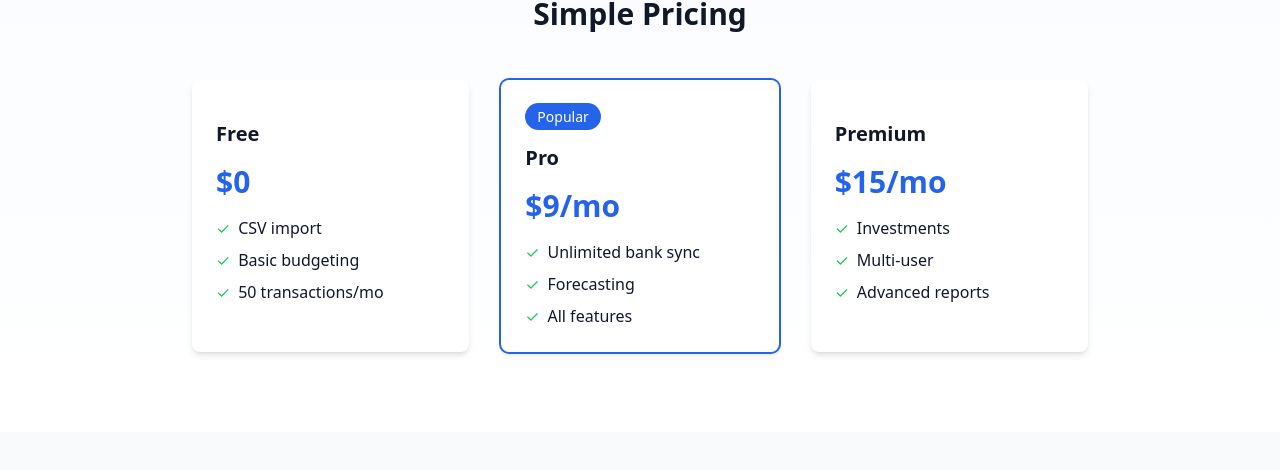
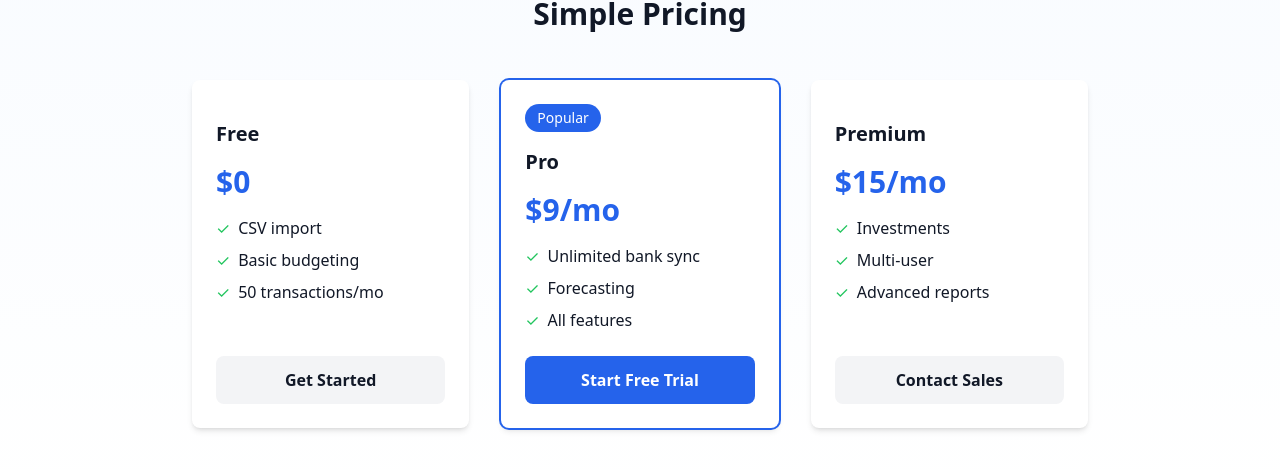
Before and after one commit to mohandshamada/my-money-app, a React (Vite) app in the folder apps/web/: page / in a window 1280 px wide. Shown: the part 904-1374 px from the top of the page. Before the commit the page ends 1336 px from the top, so only its background shows below. Built offline with nearby package versions, Linux system fonts and the light colour scheme; no server answers.

Commit message:
Fix pricing section - add CTA buttons

```diff
--- a/apps/web/src/pages/LandingPage.tsx
+++ b/apps/web/src/pages/LandingPage.tsx
@@ -76,23 +76,46 @@ export function LandingPage() {
         </h2>
         <div className="grid md:grid-cols-3 gap-8 max-w-4xl mx-auto">
           {[
-            { name: 'Free', price: '$0', features: ['CSV import', 'Basic budgeting', '50 transactions/mo'] },
-            { name: 'Pro', price: '$9/mo', features: ['Unlimited bank sync', 'Forecasting', 'All features'], popular: true },
-            { name: 'Premium', price: '$15/mo', features: ['Investments', 'Multi-user', 'Advanced reports'] }
+            { name: 'Free', price: '$0', features: ['CSV import', 'Basic budgeting', '50 transactions/mo'], cta: 'Get Started', ctaLink: '/register' },
+            { name: 'Pro', price: '$9/mo', features: ['Unlimited bank sync', 'Forecasting', 'All features'], popular: true, cta: 'Start Free Trial', ctaLink: '/register' },
+            { name: 'Premium', price: '$15/mo', features: ['Investments', 'Multi-user', 'Advanced reports'], cta: 'Contact Sales', ctaLink: 'mailto:sales@mymoney.mshousha.uk' }
           ].map((plan) => (
-            <div key={plan.name} className={`card ${plan.popular ? 'ring-2 ring-primary-600' : ''}`}>
+            <div key={plan.name} className={`card ${plan.popular ? 'ring-2 ring-primary-600' : ''} flex flex-col`}>
               {plan.popular && (
-                <span className="bg-primary-600 text-white text-sm px-3 py-1 rounded-full">Popular</span>
+                <span className="bg-primary-600 text-white text-sm px-3 py-1 rounded-full self-start">Popular</span>
               )}
               <h3 className="text-xl font-bold mt-4">{plan.name}</h3>
               <p className="text-3xl font-bold text-primary-600 my-4">{plan.price}</p>
-              <ul className="space-y-2">
+              <ul className="space-y-2 flex-grow">
                 {plan.features.map((f) => (
                   <li key={f} className="flex items-center gap-2">
                     <span className="text-green-500">✓</span> {f}
                   </li>
                 ))}
               </ul>
+              {plan.ctaLink.startsWith('http') || plan.ctaLink.startsWith('mailto') ? (
+                <a
+                  href={plan.ctaLink}
+                  className={`mt-6 w-full py-3 rounded-lg font-semibold text-center transition-colors ${
+                    plan.popular
+                      ? 'bg-primary-600 text-white hover:bg-primary-700'
+                      : 'bg-gray-100 text-gray-900 hover:bg-gray-200 dark:bg-gray-700 dark:text-white dark:hover:bg-gray-600'
+                  }`}
+                >
+                  {plan.cta}
+                </a>
+              ) : (
+                <Link
+                  to={plan.ctaLink}
+                  className={`mt-6 w-full py-3 rounded-lg font-semibold text-center transition-colors ${
+                    plan.popular
+                      ? 'bg-primary-600 text-white hover:bg-primary-700'
+                      : 'bg-gray-100 text-gray-900 hover:bg-gray-200 dark:bg-gray-700 dark:text-white dark:hover:bg-gray-600'
+                  }`}
+                >
+                  {plan.cta}
+                </Link>
+              )}
             </div>
           ))}
         </div>
```
Also changed, not shown: 1 other file (tests, documents, lock files or other folders).
